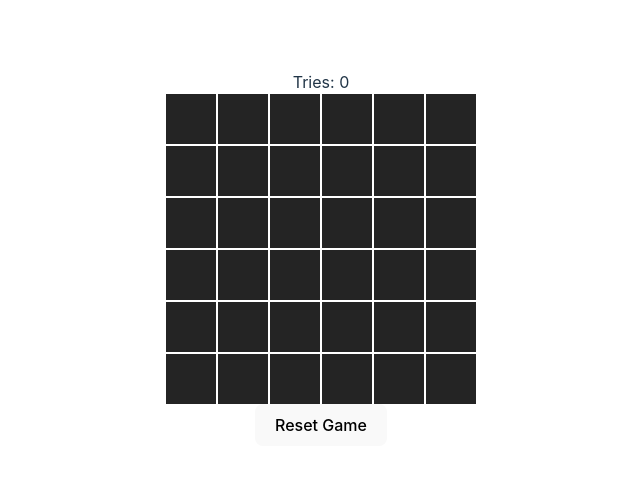
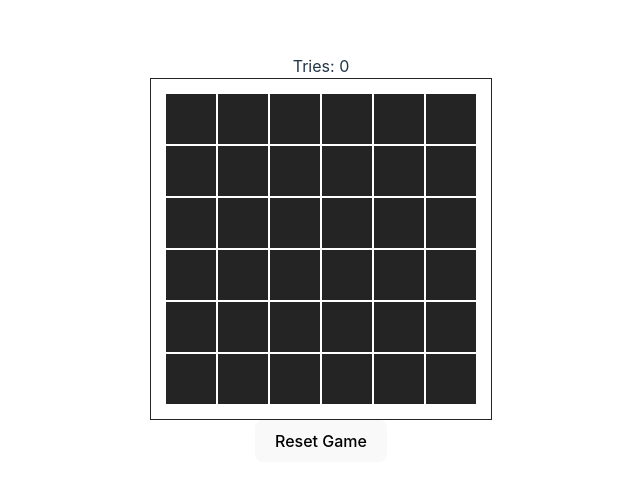
Before and after one commit to dmatkulov/hw-54, a React (Vite) app: page / in a window 1280 px wide. Shown: the part 142-628 px from the top of the page, without its empty margins (319-959 px from the left). Built offline with nearby package versions, Linux system fonts and the light colour scheme.

Commit message:
add React.CSSProperties

```diff
--- a/src/components/GameBoard/GameBoard.css
+++ /dev/null
@@ -1,6 +0,0 @@
-.board {
-  display: grid;
-  grid-template-columns: repeat(6, 50px);
-  grid-template-rows: repeat(6, 50px);
-  gap: 2px;
-}
--- a/src/components/GameBoard/GameBoard.tsx
+++ b/src/components/GameBoard/GameBoard.tsx
@@ -1,7 +1,6 @@
 import React from 'react';
 import Cell from '../Cell/Cell.tsx';
 import {CellData} from '../../types';
-import './GameBoard.css';
 
 interface Props {
   handleClick: (index: number) => void;
@@ -9,8 +8,17 @@ interface Props {
 }
 
 const GameBoard: React.FC<Props> = ({ items, handleClick }) => {
+  const boardStyle: React.CSSProperties = {
+    display: 'grid',
+    gridTemplateColumns: 'repeat(6, 50px)',
+    gridTemplateRows: 'repeat(6, 50px)',
+    gap: '2px',
+    padding: '15px',
+    border: '1px solid #242424',
+  };
+
   return (
-    <div className="board">
+    <div style={boardStyle}>
       {items.map((item, index: number) => (
         <Cell
           key={index}
```
